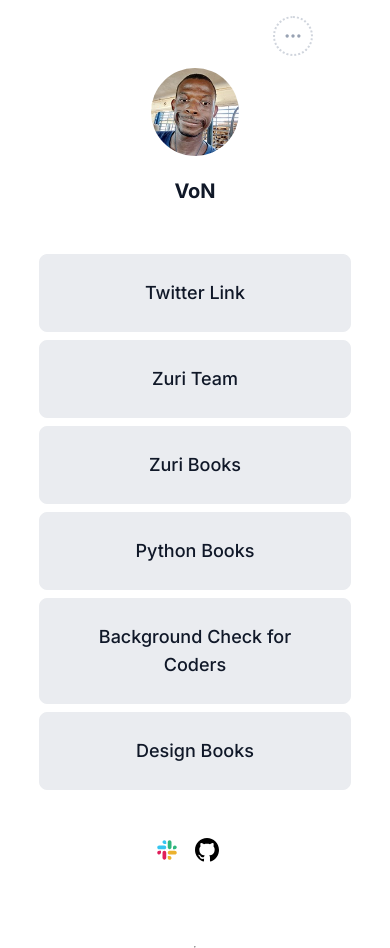
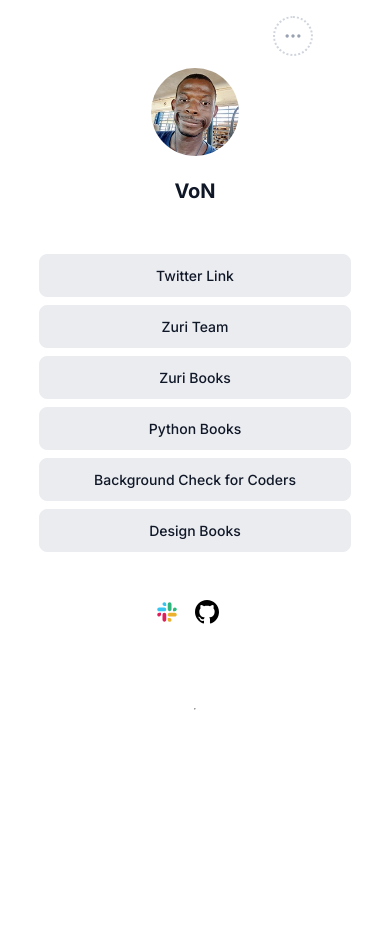
Before and after one commit to DeveloperAspire/linktree, a React (Create React App) app: page / in a window 390 px wide. After the commit the page ends 844 px from the top, so only its background shows below. Built offline with nearby package versions, Linux system fonts and the light colour scheme; the HTML template or start-up script is replaced by a standard one.

Commit message:
Buttons Done

```diff
--- a/src/index.css
+++ b/src/index.css
@@ -149,4 +149,10 @@ footer {
   footer {
     display: none;
   }
+  .ButtonsWrapper a {
+    font-size: 14px;
+    line-height: 25px;
+    padding: 0.5rem;
+    white-space: nowrap;
+    }
 }
```
Also changed, not shown: public/logo192.png (deleted), public/logo512.png (deleted).
